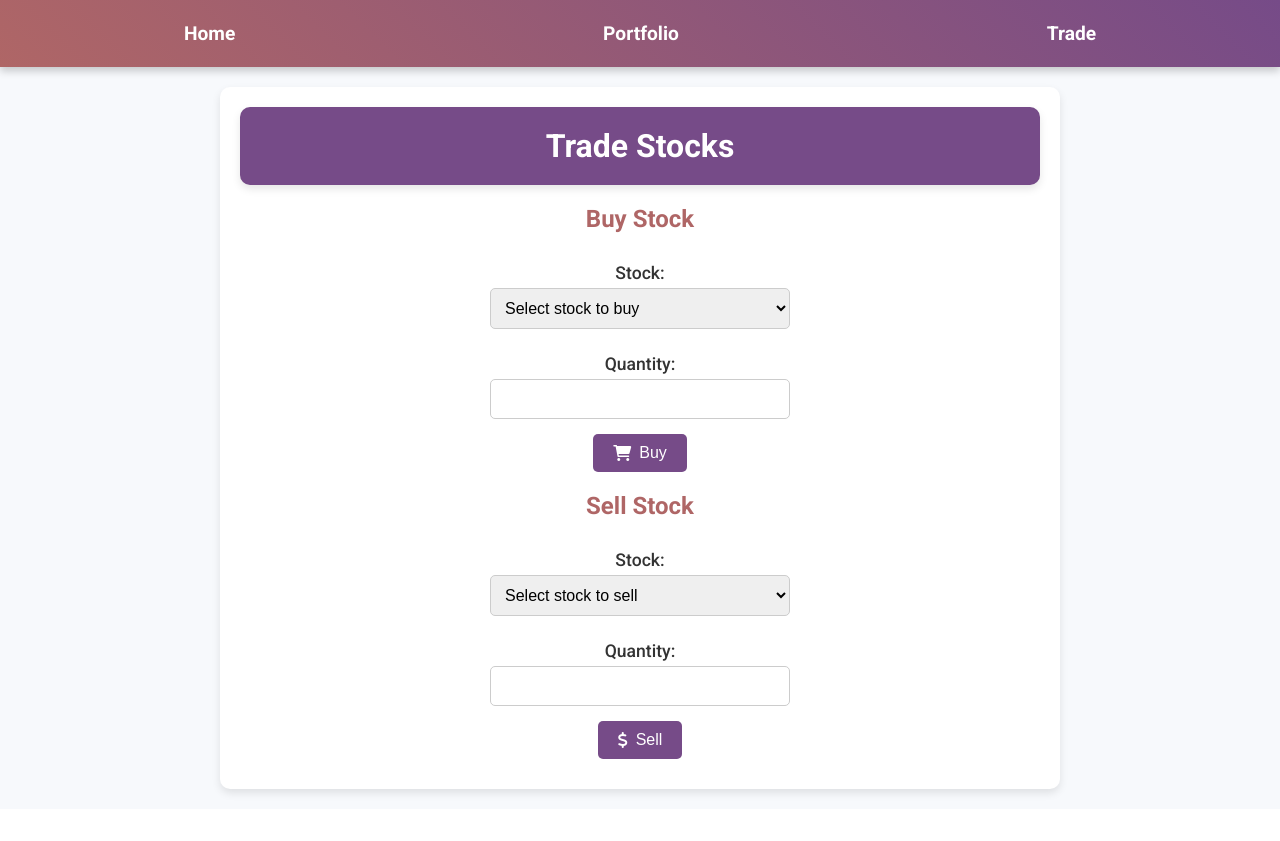
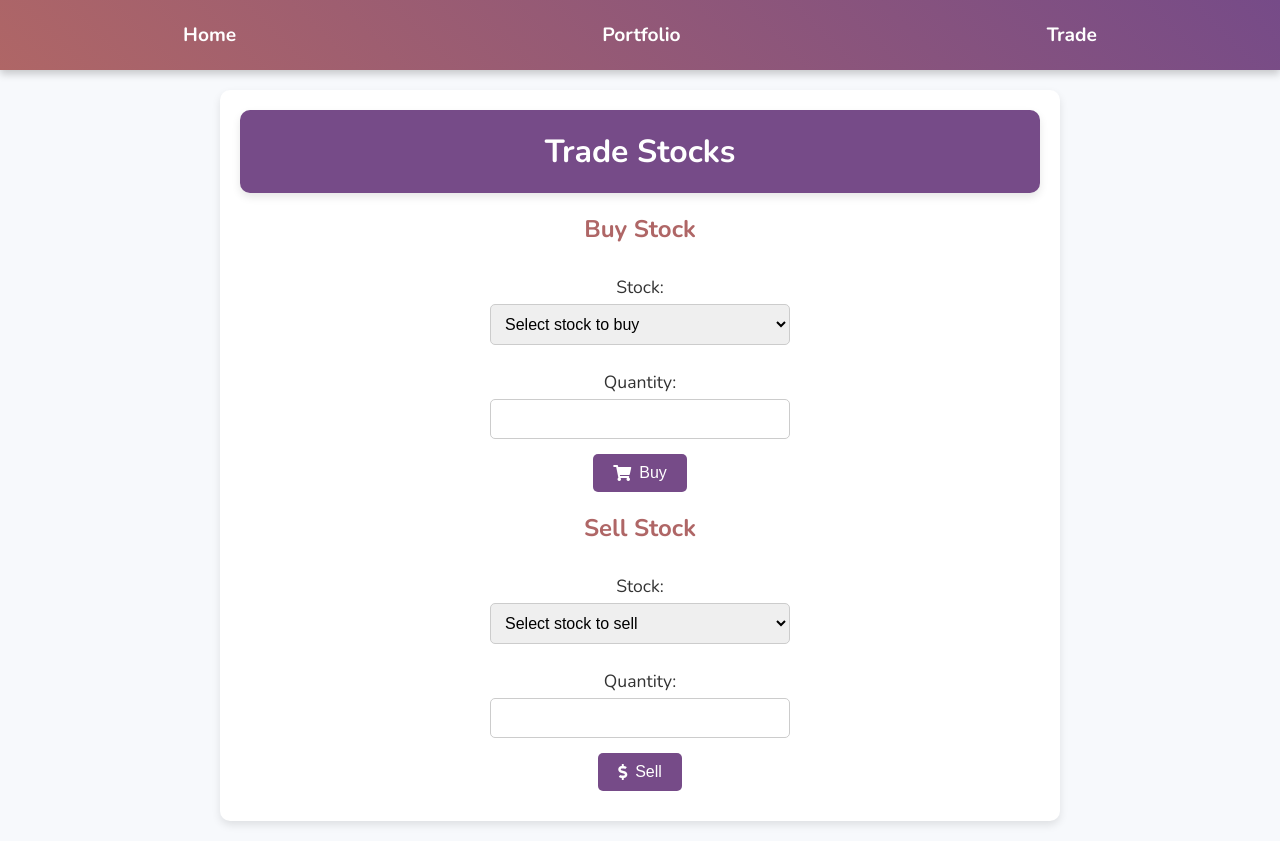
Before and after one commit to Qichen-Liu/StockPortfolio-Team13-Sherry-Zoe-Mike, a Flask app: page /api/trade in a window 1280 px wide. Before the commit the page ends 797 px from the top, so only its background shows below. Run offline with Flask 3, Linux system fonts and the light colour scheme; data that the repository does not hold is empty.

Commit message:
make the font-family consistent, and change the total value bigger

```diff
--- a/app/templates/buyStatus.html
+++ b/app/templates/buyStatus.html
@@ -5,10 +5,11 @@
     <meta name="viewport" content="width=device-width, initial-scale=1.0">
     <title>Buy Status</title>
     <style>
-        @import url('https://fonts.googleapis.com/css2?family=Roboto:wght@400;500;700&display=swap');
+        @import url('https://fonts.googleapis.com/css2?family=Nunito:wght@400;700&display=swap');
+        @import url('https://cdnjs.cloudflare.com/ajax/libs/font-awesome/5.15.4/css/all.min.css');
 
         body {
-            font-family: 'Roboto', sans-serif;
+            font-family: 'Nunito', sans-serif;
             background-color: #f7f9fc;
             margin: 0;
             padding: 0;
--- a/app/templates/home.html
+++ b/app/templates/home.html
@@ -5,7 +5,8 @@
   <meta charset="utf-8">
   <title>Portfolio App</title>
   <style>
-    @import url('https://fonts.googleapis.com/css2?family=Montserrat:wght@400;600&display=swap');
+    @import url('https://fonts.googleapis.com/css2?family=Nunito:wght@400;700&display=swap');
+    @import url('https://cdnjs.cloudflare.com/ajax/libs/font-awesome/5.15.4/css/all.min.css');
     .navbar {
             width: 100%;
             background: linear-gradient(45deg, #af6666, #764b88);
@@ -30,7 +31,7 @@
         transform: scale(1.05);
     }
     body {
-            font-family: 'Roboto', sans-serif;
+            font-family: 'Nunito', sans-serif;
             background-color: #f7f9fc;
             margin: 0;
             padding: 0;
--- a/app/templates/portfolio.html
+++ b/app/templates/portfolio.html
@@ -97,7 +97,7 @@
         }
 
         .content p {
-            font-size: 16px;
+            font-size: 20px;
             margin: 5px 0;
             color: #333;
         }
@@ -285,7 +285,7 @@
             <script type="text/javascript" src="{{ url_for('static', filename='scripts/')}}{{'linechart.js'}}"></script>
 
             <h2>Stocks Owned & Total Value</h2>
-            <p>Total Value: {{ total_value }}</p>
+            <p>Total Value: {{ total_value | round(2) }}</p>
             <table>
                 <thead>
                     <tr>
--- a/app/templates/sellStatus.html
+++ b/app/templates/sellStatus.html
@@ -5,10 +5,11 @@
     <meta name="viewport" content="width=device-width, initial-scale=1.0">
     <title>Sell Status</title>
     <style>
-        @import url('https://fonts.googleapis.com/css2?family=Roboto:wght@400;500;700&display=swap');
+        @import url('https://fonts.googleapis.com/css2?family=Nunito:wght@400;700&display=swap');
+        @import url('https://cdnjs.cloudflare.com/ajax/libs/font-awesome/5.15.4/css/all.min.css');
 
         body {
-            font-family: 'Roboto', sans-serif;
+            font-family: 'Nunito', sans-serif;
             background-color: #f7f9fc;
             margin: 0;
             padding: 0;
--- a/app/templates/stock.html
+++ b/app/templates/stock.html
@@ -5,10 +5,11 @@
     <meta name="viewport" content="width=device-width, initial-scale=1.0">
     <title>{{ symbol }} Stock Price</title>
     <style>
-        @import url('https://fonts.googleapis.com/css2?family=Roboto:wght@400;500;700&display=swap');
+        @import url('https://fonts.googleapis.com/css2?family=Nunito:wght@400;700&display=swap');
+        @import url('https://cdnjs.cloudflare.com/ajax/libs/font-awesome/5.15.4/css/all.min.css');
 
         body {
-            font-family: 'Roboto', sans-serif;
+            font-family: 'Nunito', sans-serif;
             background-color: #f7f9fc;
             margin: 0;
             padding: 0;
--- a/app/templates/trade.html
+++ b/app/templates/trade.html
@@ -5,11 +5,11 @@
     <meta name="viewport" content="width=device-width, initial-scale=1.0">
     <title>Trade Page</title>
     <style>
-        @import url('https://fonts.googleapis.com/css2?family=Roboto:wght@400;500;700&display=swap');
-        @import url('https://cdnjs.cloudflare.com/ajax/libs/font-awesome/6.0.0/css/all.min.css');
+        @import url('https://fonts.googleapis.com/css2?family=Nunito:wght@400;700&display=swap');
+        @import url('https://cdnjs.cloudflare.com/ajax/libs/font-awesome/5.15.4/css/all.min.css');
 
         body {
-            font-family: 'Roboto', sans-serif;
+            font-family: 'Nunito', sans-serif;
             background-color: #f7f9fc;
             margin: 0;
             padding: 0;
```
